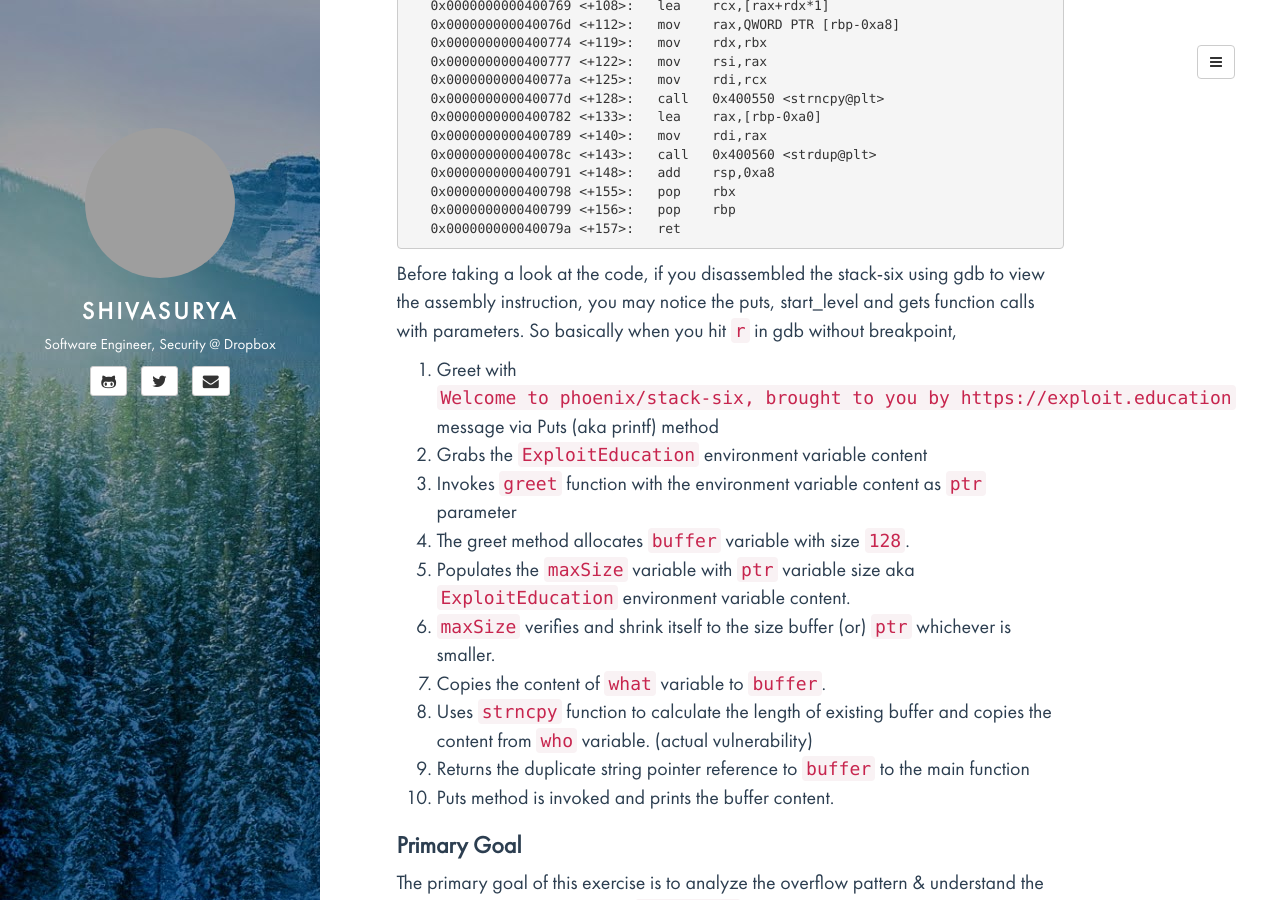
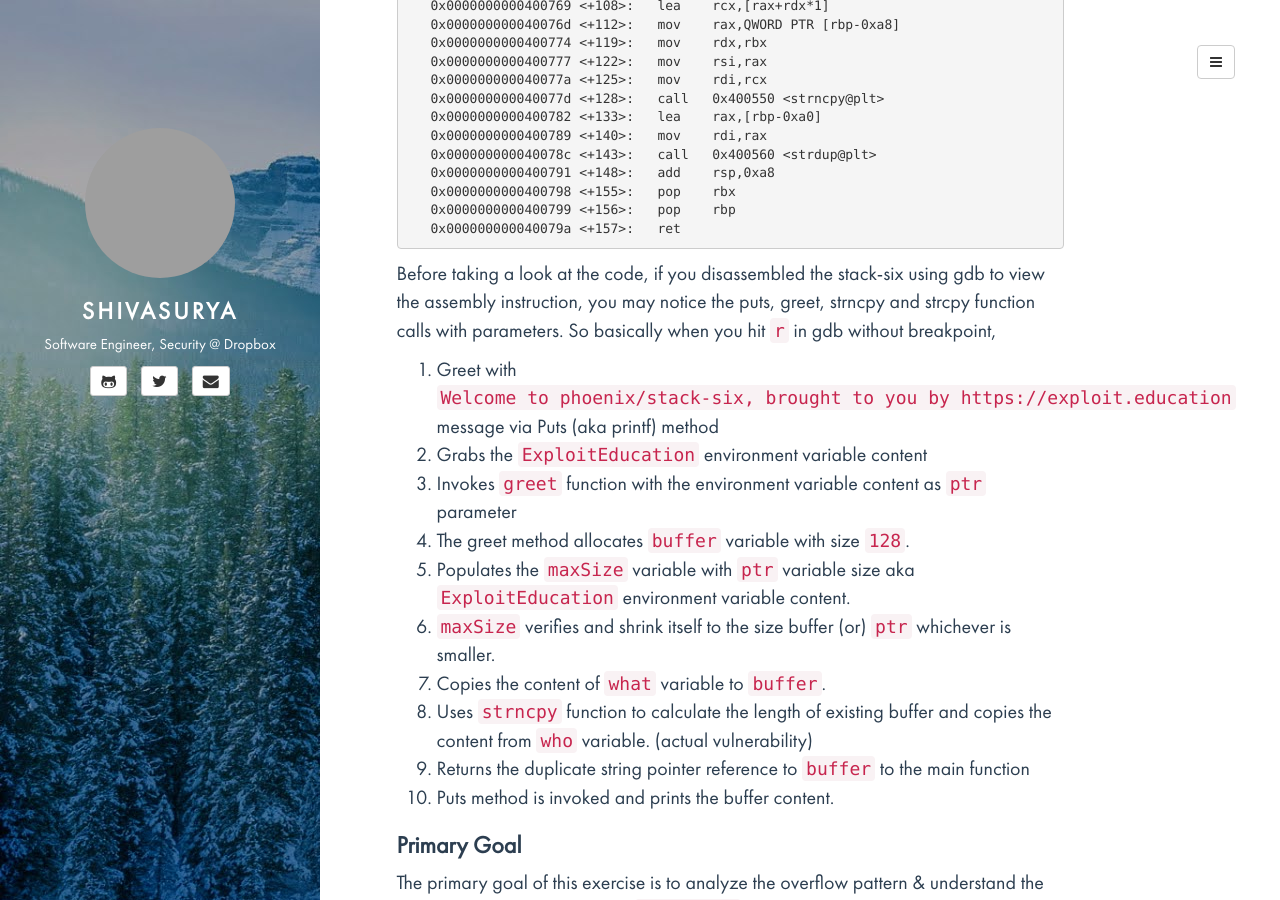
Before and after one commit to s5dev/s5dev.github.io, a Jekyll site: the page built from _posts/2023-02-26-exploit-education-stack-six-exercise-writeup.md, in a window 1280 px wide and 900 px high, scrolled down 1884 px. Built offline with Jekyll 4.4.1, drawn with Linux system fonts in a browser that asks for light colours; grey boxes are pictures that could not be loaded.

Commit message:
fixed blog mistakes

````diff
--- a/_posts/2023-02-26-exploit-education-stack-six-exercise-writeup.md
+++ b/_posts/2023-02-26-exploit-education-stack-six-exercise-writeup.md
@@ -100,7 +100,7 @@ Disassembling the code will get you overall idea behind the stack-six code, One
    0x000000000040079a <+157>:   ret
 ```
 
-Before taking a look at the code, if you disassembled the stack-six using gdb to view the assembly instruction, you may notice the puts, start_level and gets function calls with parameters. So basically when you hit `r` in gdb without breakpoint,
+Before taking a look at the code, if you disassembled the stack-six using gdb to view the assembly instruction, you may notice the puts, greet, strncpy and strcpy function calls with parameters. So basically when you hit `r` in gdb without breakpoint,
 
 1. Greet with `Welcome to phoenix/stack-six, brought to you by https://exploit.education` message via Puts (aka printf) method
 3. Grabs the `ExploitEducation` environment variable content
````
